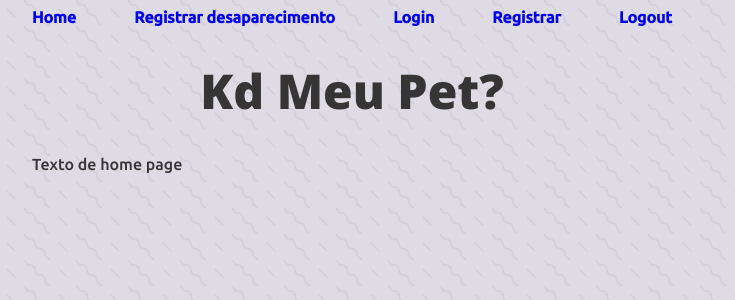
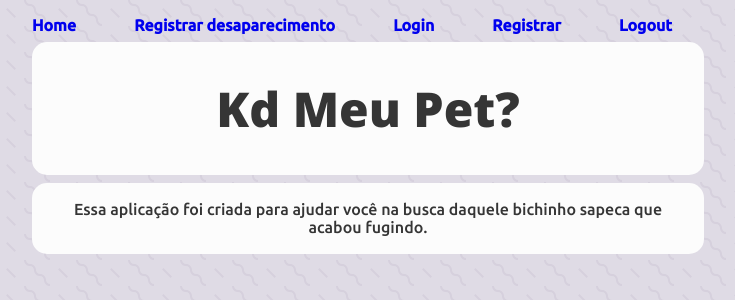
Before and after one commit to flwedu/kd-meu-pet-app, a React (Vite) app: page / in a window 1280 px wide. Shown: the top 300 px of the page, without its empty margins (288-1023 px from the left). Built offline with nearby package versions, Linux system fonts and the light colour scheme.

Commit message:
feat: add styles to title and home page

```diff
--- a/src/components/pages/home-page.tsx
+++ b/src/components/pages/home-page.tsx
@@ -1,7 +1,10 @@
 export function HomePage() {
   return (
-    <div className="App">
-      <p>Texto de home page</p>
+    <div className="box rounded">
+      <p>
+        Essa aplicação foi criada para ajudar você na busca daquele bichinho
+        sapeca que acabou fugindo.
+      </p>
     </div>
   );
 }
--- a/src/main.tsx
+++ b/src/main.tsx
@@ -17,7 +17,9 @@ ReactDOM.createRoot(document.getElementById("root")!).render(
     <AuthProvider>
       <BrowserRouter>
         <Navbar />
-        <h1>Kd Meu Pet?</h1>
+        <div className="box rounded">
+          <h1>Kd Meu Pet?</h1>
+        </div>
         <Routes>
           <Route path="/" element={<HomePage />}></Route>
           <Route path="login" element={<LoginPage />} />
--- a/src/styles/_classes.scss
+++ b/src/styles/_classes.scss
@@ -39,11 +39,20 @@
   background-color: $color--blue-green;
 }
 
+.box {
+  width: 100%;
+  margin: 0.5rem auto;
+  padding: 0.1rem 1rem;
+
+  text-align: center;
+  background-color: $color--light-100;
+}
+
 .form {
   width: 100%;
   min-height: min-content;
   padding: 1rem;
-  margin: 2rem;
+  margin: 2rem auto;
 
   text-align: center;
   background-color: $color--light-100;
--- a/src/styles/index.scss
+++ b/src/styles/index.scss
@@ -1,16 +1,17 @@
 @import "colors", "fonts", "classes", "mixins";
 
 html {
-  display: flex;
-  flex-direction: column;
-  align-items: center;
   color: $color--grey-700;
 }
 
 body {
   @include bg_pattern();
 
+  display: flex;
+  flex-direction: column;
+  align-items: center;
   width: 25rem;
+  margin: 1rem auto;
 }
 
 textarea {
@@ -26,7 +27,6 @@ nav {
 
   * {
     text-decoration: none;
-    margin: 0;
   }
 }
 
```
